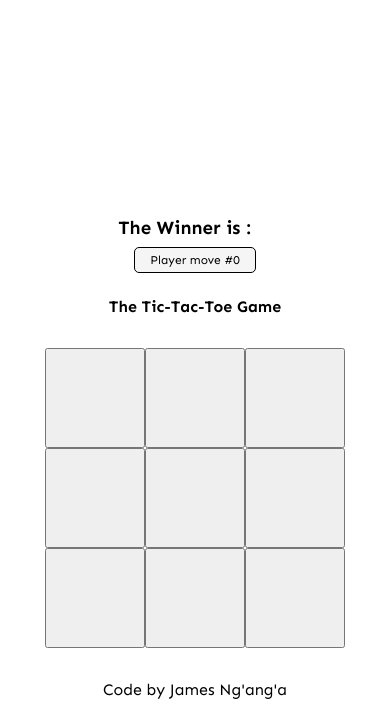
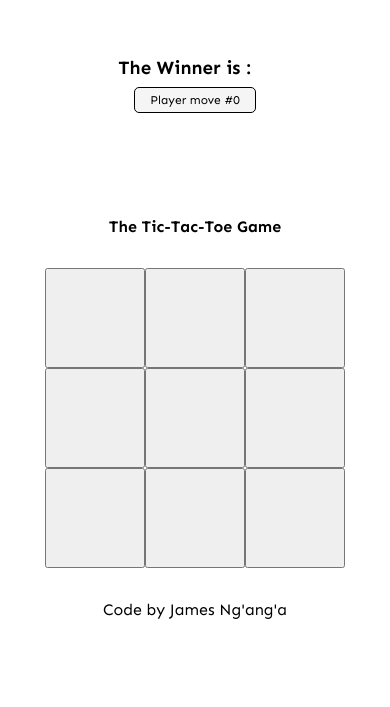
Before and after one commit to devjamesnjoroge/TIC-TAC-TOE, a React (Create React App) app: page / in a window 390 px wide. Shown: the part 137-844 px from the top of the page. Built offline with nearby package versions, Linux system fonts and the light colour scheme.

Commit message:
fix minor bugs

```diff
--- a/src/index.css
+++ b/src/index.css
@@ -75,6 +75,10 @@ ul{
     height: 100vh;
   }
 
+  .row{
+    margin-bottom: 5rem;
+  }
+
   ul{
     grid-template-columns: auto auto;
   }
```
